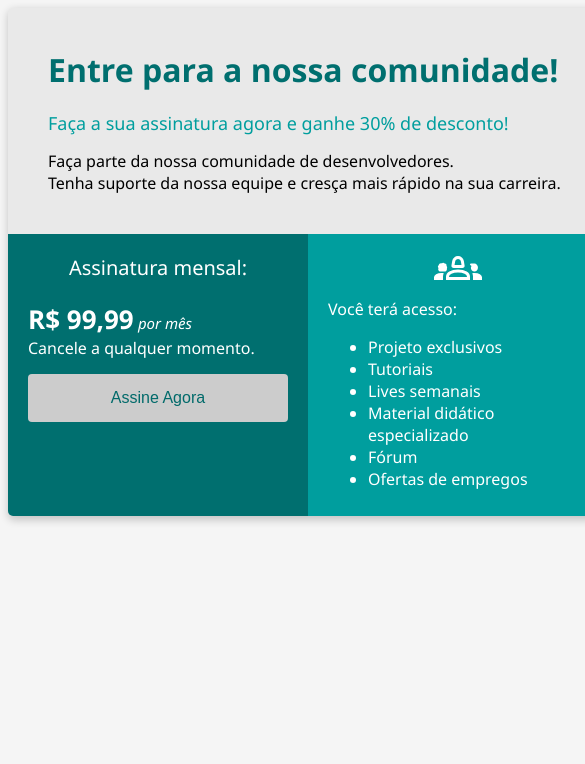
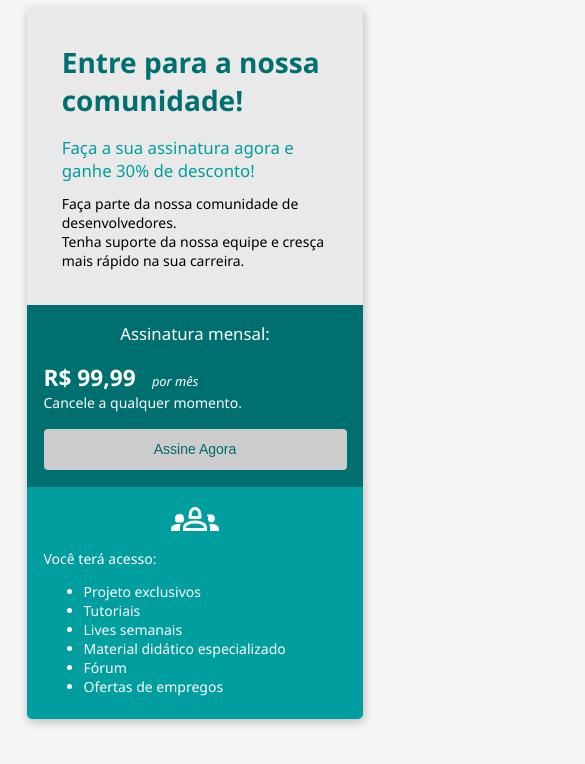
Before and after one commit to JoaoKF1/bootcamp-devjr-modulo2, a plain HTML site: page rep/bootcamp-devjr-modulo2/index.html in a window 390 px wide. Shown: the top 764 px of the page, 585 px wide, since content can reach past the window. Drawn offline with Linux system fonts and the light colour scheme.

Commit message:
closes #6 - @media screen

```diff
--- a/rep/bootcamp-devjr-modulo2/index.html
+++ b/rep/bootcamp-devjr-modulo2/index.html
@@ -23,7 +23,7 @@
         }
 
         .header{
-            padding: 40px;
+            padding: 2.5rem;
         }
 
         .flex-container{
@@ -32,15 +32,15 @@
         }
         .header-title{
             color: #006f6f;
-            font-size: 32px;
+            font-size: 2rem;
             font-weight: 700;
-            margin-bottom: 20px;
+            margin-bottom: 1.2rem;
         }
         .header-subtitle{
             color: #009e9e;
-            font-size: 18px;
+            font-size: 1.2rem;
             font-weight: 500;
-            margin-bottom: 15px;
+            margin-bottom: 0.9rem;
         }
         .flex-column1{
             display: flex;
@@ -48,39 +48,39 @@
         .col1{
             background-color: #006f6f;
             width: 50%;
-            padding: 20px;
+            padding: 1.2rem;
             color: #fff;
         }
         .col2{
             background-color: #009e9e;
             width: 50%;
-            padding: 10px 20px;
+            padding: 0.6rem 1.2rem;
             color: #fff;
         }
         .subscription-title{
-            font-size: 20px;
+            font-size: 1.2rem;
             text-align: center;
-            margin-bottom: 20px;
+            margin-bottom: 1.2rem;
         }
         .price{
-            font-size: 26px;
+            font-size: 1.62rem;
             font-weight: 700;
         }
         .month {
-            font-size: 15px;
+            font-size: 0.92rem;
             font-style: italic;
-            margin-bottom: 15px;
+            margin-left: 0.9rem;
 
         }
         .button{
-            margin-top: 15px;
+            margin-top: 1.2rem;
 
             width: 100%;
-            padding: 15px 32px;
+            padding: 0.9rem 2rem;
 
             color: #006a6a;
             background-color: #cccccc;
-            font-size: 16px;
+            font-size: 1rem;
 
             border-radius: 4px;
             border: none;
@@ -90,6 +90,23 @@
         .image-group{
             font-size: 20px;
             text-align: center;
+        }
+
+        @media screen and (max-width: 620px) {
+            html{
+                font-size: 14px;
+            }
+            .flex-container{
+                flex-direction: column;
+            }
+
+            .col1, .col2{
+                width: 100%;
+                box-sizing: border-box;
+            }
+            .container{
+                width: 90%;
+            }
         }
 </style>
 
```
